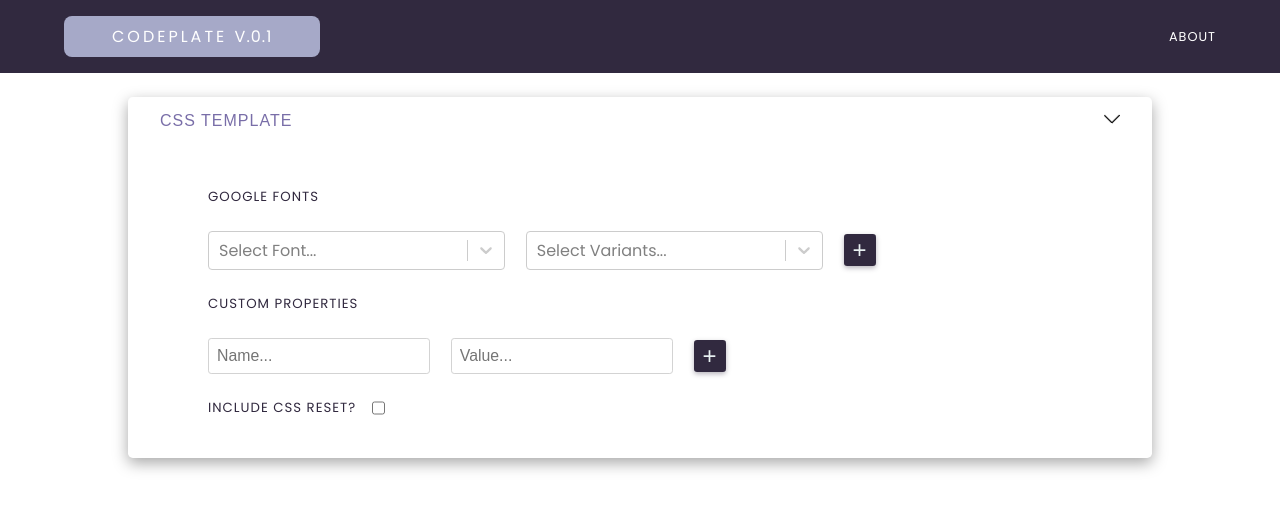
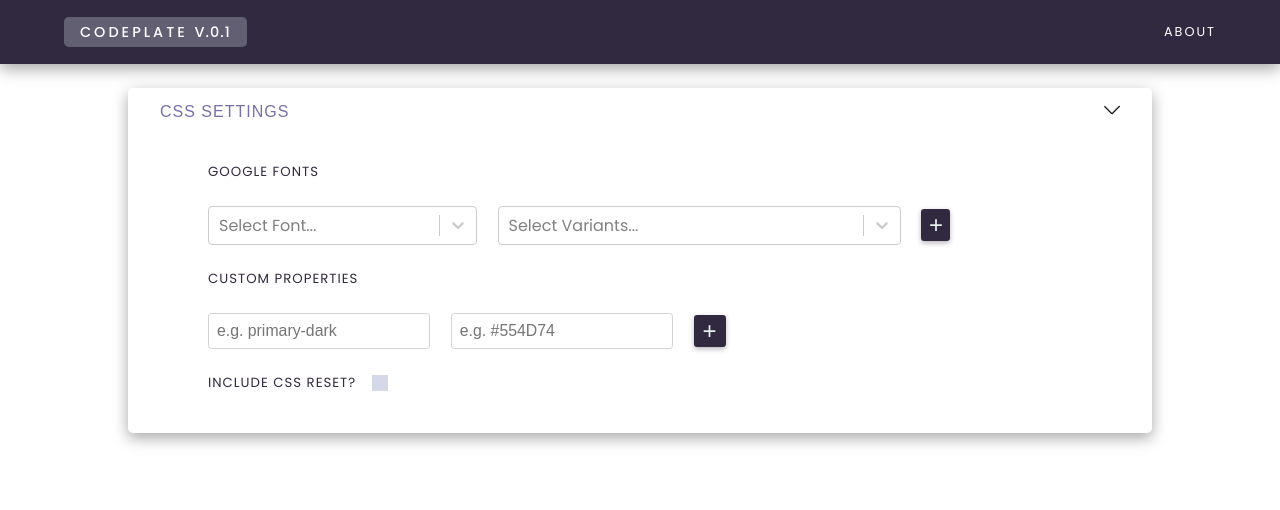
Before and after one commit to kyle-barry-apps/codeplate, a React (Create React App) app: page / in a window 1280 px wide. Shown: the top 510 px of the page. Built offline with nearby package versions, Linux system fonts and the light colour scheme; no server answers.

Commit message:
a handful of style updates

```diff
--- a/src/components/MainContainer.js
+++ b/src/components/MainContainer.js
@@ -14,9 +14,10 @@ const MainContainer = ({ fonts, variants }) => {
 
   return (
     <>
+    <div className="clipboard-message">CSS copied to clipboard!</div>
     <main>
-      <button onClick={() => setOpenToggle(!openToggle)} className="toggle-btn">CSS Template<span><img className={`${openToggle ? 'arrow' : 'arrow inactive-arrow'}`} src="./images/arrow-down-3101.png" alt="arrow down image"/></span></button>
-      <div className={openToggle ? '' : 'inactive'}>
+      <button onClick={() => setOpenToggle(!openToggle)} className="toggle-btn">CSS Settings<span><img className={`${openToggle ? 'arrow' : 'arrow inactive-arrow'}`} src="./images/arrow-down-3101.png" alt="arrow down image"/></span></button>
+      <div className={openToggle ? 'main-active' : 'inactive'}>
         <GoogleFonts active={openToggle} setFontForCSS={setFontForCSS} setImportUrl={setImportUrl} fonts={fonts} variants={variants}/>
         <CustomProperties active={openToggle} customProperties={customProperties} setCustomProperties={setCustomProperties}/>
         <ResetCSS active={openToggle} checkedReset={checkedReset} setCheckedReset={setCheckedReset}/>
--- a/src/features/css/CSSRender.js
+++ b/src/features/css/CSSRender.js
@@ -4,11 +4,22 @@ import { formatCustomProperties } from '../../utils/parsers'
 
 const CSSRender = ({ fontForCSS, setFontForCSS, importUrl, setImportUrl, cssReset, checkedReset, setCheckedReset, customProperties, setCustomProperties }) => {
 
+  const clipboardMessage = document.querySelector('.clipboard-message')
+
+  const clipboardInactive = () => {
+    clipboardMessage.classList.remove('active')
+  }
+
   window.addEventListener('keydown', (event) => {
+
     if(event.key === 'c' && (event.ctrlKey || event.metaKey)) {
       copyToClipboard()
+      clipboardMessage.classList.add('active')
+      setTimeout(clipboardInactive, 2000)
+
     }
   });
+
 
   const handleReset = () => {
     setImportUrl(null)
@@ -44,8 +55,8 @@ const CSSRender = ({ fontForCSS, setFontForCSS, importUrl, setImportUrl, cssRese
   return (
     <section className={`${importUrl || formattedCustomProperties || checkedReset || fontForCSS ? 'css-render active' : 'css-render'}`}>
       <div className='btn-container'>
-        <button onClick={copyToClipboard} className='reset-btn'><FiCopy color='#E0631B' size={24}/></button>
-        <button onClick={handleReset} className='reset-btn'><BiReset color='#E0631B' size={24}/></button>
+        <button onClick={copyToClipboard} className='reset-btn'><FiCopy color='#31293F' size={30}/></button>
+        <button onClick={handleReset} className='reset-btn'><BiReset color='#31293F' size={30}/></button>
       </div>
       <br />
       {importUrl ? importUrl + '\n\n': null}
--- a/src/features/css/CustomProperties.js
+++ b/src/features/css/CustomProperties.js
@@ -33,8 +33,8 @@ const CustomProperties = ({ customProperties, setCustomProperties }) => {
     <>
     <h5>Custom Properties</h5>
     <section className="custom-properties">
-      <input ref={nameRef} value={cpName} onChange={handleNameChange} type="text" placeholder='Name...' className="custom-property-input" />
-      <input value={cpValue} onChange={handleValueChange} type="text" placeholder='Value...' className="custom-property-input"/>
+      <input ref={nameRef} value={cpName} onChange={handleNameChange} type="text" placeholder='e.g. primary-dark' className="custom-property-input" />
+      <input value={cpValue} onChange={handleValueChange} type="text" placeholder='e.g. #554D74' className="custom-property-input"/>
       <button onClick={handleAddProp} className='add-btn'>+</button>
     </section>
     </>
--- a/src/features/css/GoogleFonts.js
+++ b/src/features/css/GoogleFonts.js
@@ -26,7 +26,13 @@ const GoogleFonts = ({ openToggle, setFontForCSS, setImportUrl, fonts, variants
     const formattedOptions = []
     // Find the font chosen's variants and store that
     const fontVariants = variants.find((font) => font.font === selectedFont.label).variants
-    for (const v of fontVariants) {
+    for (let v of fontVariants) {
+      if(v === 'regular') {
+        v = '400'
+      }
+      if(v === 'italic') {
+        v = '400italic'
+      }
       formattedOptions.push({label: v, value: v})
     }
     setVariantOptions(formattedOptions)
--- a/src/features/css/ResetCSS.js
+++ b/src/features/css/ResetCSS.js
@@ -6,7 +6,10 @@ const ResetCSS = ({ checkedReset, setCheckedReset }) => {
   return (
     <section className="css-reset">
       <h5>Include CSS reset?</h5>
-      <input onClick={handleClick} type="checkbox" checked={checkedReset}/>
+      <label className="checkbox-container">
+        <input onClick={handleClick} type="checkbox" checked={checkedReset}/>
+        <span className="checkmark"></span>
+      </label>
     </section>
   )
 }
--- a/src/index.css
+++ b/src/index.css
@@ -25,7 +25,7 @@ body {
 
 nav {
   width: 100vw;
-  min-height: 6vh;
+  min-height: 8vh;
   padding: 1rem 4rem;
   display: flex;
   align-items: center;
@@ -33,7 +33,7 @@ nav {
   background-color: var(--primary-very-dark);
   color: #fff;
   text-transform: uppercase;
-  letter-spacing: 1px;
+  box-shadow: rgba(0, 0, 0, 0.35) 0px 5px 15px;
 }
 
 nav img {
@@ -45,20 +45,23 @@ nav img {
 nav .about {
   cursor: pointer;
   font-size: .8rem;
+  letter-spacing: 2px;
 }
 
 nav .header-btn {
-  padding: .5rem 3rem;
+  font-size: .9rem;
+  padding: .3rem 1rem;
   text-transform: uppercase;
-  border-radius: .5rem;
+  border-radius: .3rem;
   border: none;
-  background-color: #A6A9C8;
+  background-color: rgba(211, 217, 233, .3);
   color: #fff;
   letter-spacing: 3px;
   cursor: pointer;
   position: relative;
   overflow: hidden;
   text-decoration: none;
+  font-weight: 500;
 }
 
 nav .header-btn .version {
@@ -74,18 +77,18 @@ nav .header-btn::after {
   content: '';
   display: block;
   position: absolute;
-  background-color: #554D74;
+  background-color: var(--primary-light);
   height: 100%;
   width: 100%;
   top: 0;
   left: 0;
-  border-radius: .4rem;
-  transform: translateX(-100%);
+  border-radius: .3rem;
+  transform: scale(0);
   transition: all .2s;
 }
 
 nav .header-btn:active::after {
-  transform: translateX(0%);
+  transform: scale(1)
 }
 
 nav button span {
@@ -125,10 +128,34 @@ nav ul li a:hover::after {
   transform: translateX(0);
 }
 
+.clipboard-message {
+  background-color: #D3D9E9;
+  width: 18rem;
+  text-align: center;
+  font-size: .8rem;
+  padding: 1rem 2rem;
+  border-radius: .3rem;
+  letter-spacing: 1px;
+  text-transform: uppercase;
+  font-weight: 500;
+  opacity: 0;
+  transform: scale(0);
+  transition: all .5s;
+  position: absolute;
+  top: 1rem;
+  left: 40%;
+}
+
+.clipboard-message.active {
+  opacity: .8;
+  transform: scale(1);
+  z-index: 100;
+}
+
 main {
   max-width: 80%;
+  max-height: fit-content;
   text-transform: uppercase;
-  min-height: fit-content;
   display: flex;
   flex-direction: column;
   margin: 0 auto;
@@ -157,9 +184,6 @@ main .toggle-btn {
   position: absolute;
   border: none;
   letter-spacing: 1px;
-}
-
-main .toggle-btn span {
   cursor: pointer;
 }
 
@@ -181,12 +205,12 @@ main .font-selector {
 }
 
 main .variant-selector {
-  width: 40%;
+  width: 60%;
   text-transform: capitalize;
 }
 
 .google-fonts-title {
-  margin-top: 3.5rem;
+  margin-top: 2.5rem;
 }
 
 .google-fonts {
@@ -194,6 +218,7 @@ main .variant-selector {
   display: flex;
   align-items: center;
   gap: 1.3rem;
+  transition: all .15s;
 }
 
 .add-btn {
@@ -220,8 +245,66 @@ main .variant-selector {
 
 .css-reset {
   display: flex;
+  align-items: center;
   gap: 1rem;
+  transition: all .15s;
 }
+
+.checkbox-container {
+  height: 1rem;
+  width: 1rem;
+  display: block;
+  position: relative;
+  cursor: pointer;
+  user-select: none;
+}
+
+.checkbox-container input {
+  position: absolute;
+  opacity: 0;
+  cursor: pointer;
+  height: 0;
+  width: 0;
+}
+
+.checkmark {
+  position: absolute;
+  top: 0;
+  left: 0;
+  height: 1rem;
+  width: 1rem;
+  background-color: #D3D9E9;
+}
+
+.checkbox-container:hover input ~ .checkmark {
+  background-color: var(--primary-medium);
+}
+
+.checkbox-container input:checked ~ .checkmark {
+  background-color: var(--primary-dark);
+}
+
+.checkmark:after {
+  content: "";
+  position: absolute;
+  display: none;
+}
+
+.checkbox-container input:checked ~ .checkmark:after {
+  display: block;
+}
+
+.checkbox-container .checkmark:after {
+  text-align: center;
+  left: 25%;
+  right: 0;
+  top: 25%;
+  bottom: 0;
+  height: .5rem;
+  width: .5rem;
+  background-color: var(--primary-light)
+}
+
 
 .css-render {
   color: #fff;
@@ -229,7 +312,7 @@ main .variant-selector {
   min-height: 18rem;
   max-width: 80%;
   margin: 0 auto;
-  background: linear-gradient(45deg, var(--primary-dark), var(--primary-very-dark));
+  background: linear-gradient(90deg, var(--primary-medium), var(--primary-light));
   padding: 2rem 4rem;
   white-space: pre-wrap;
   word-break: break-all;
@@ -240,7 +323,7 @@ main .variant-selector {
   margin-top: 1rem;
   box-shadow: rgba(0, 0, 0, 0.35) 0px 5px 15px;
   opacity: 0;
-  transition: all .15s;
+  transition: all .25s;
 }
 
 .css-render.active {
@@ -252,7 +335,7 @@ main .variant-selector {
   border: none;
   align-self: flex-end;
   cursor: pointer;
-  transition: all .15s;
+  transition: all .25s;
 }
 
 .reset-btn:active {
@@ -263,6 +346,7 @@ main .variant-selector {
   gap: 1.3rem;
   display: flex;
   align-items: center;
+  transition: all .25s;
 }
 
 .custom-property-input {
@@ -279,8 +363,14 @@ main .variant-selector {
   align-self: flex-end;
 }
 
+.main-active {
+  transition: all 1s ease-in-out;
+  opacity: 1;
+}
+
 .inactive {
-  display: none;
+  opacity: 0;
+  height: 0;
 }
 
 .inactive-arrow {
```
